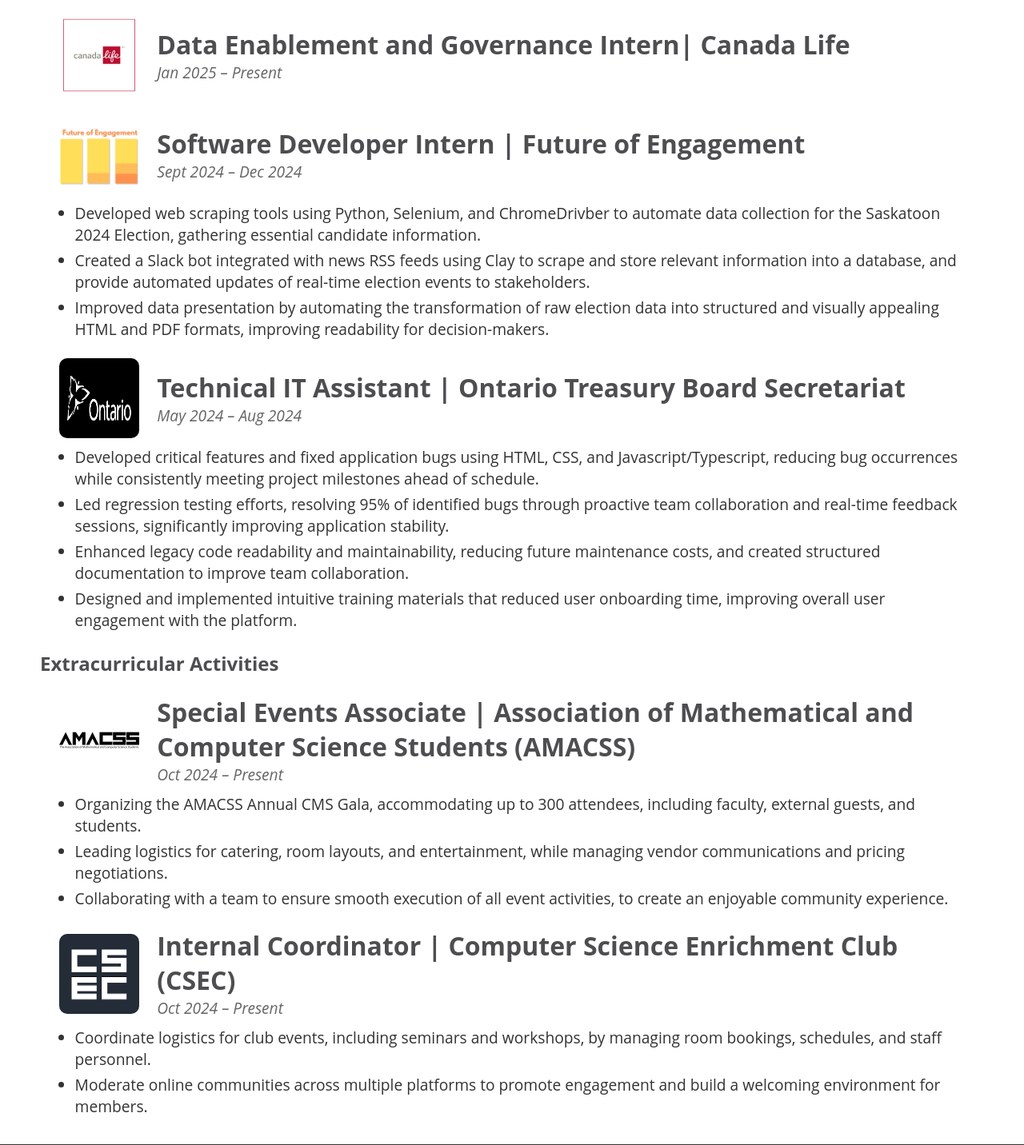
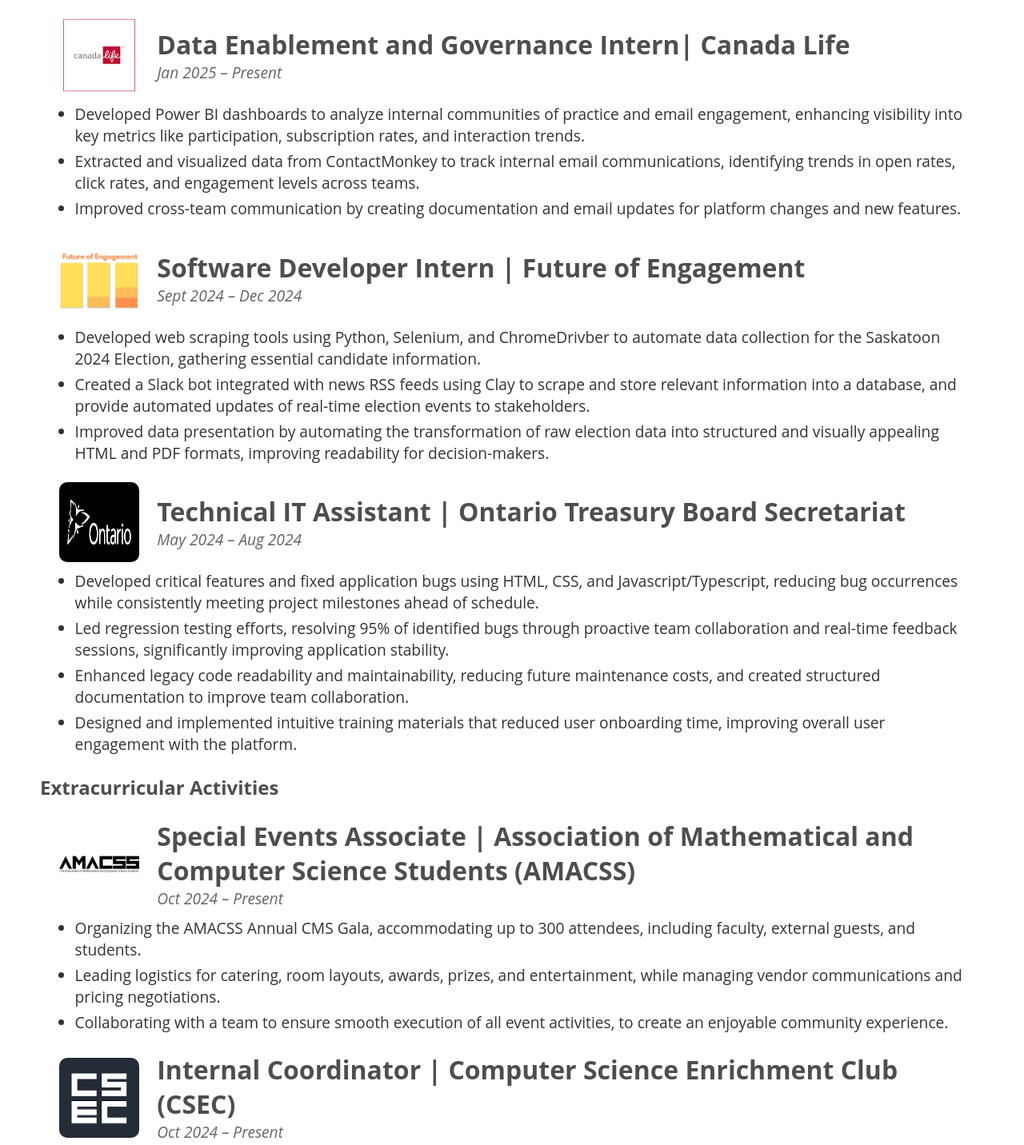
Before and after one commit to e-than-c/personal-webpage-2, a plain HTML site: page experience.html in a window 1280 px wide. Shown: the part 700-2132 px from the top of the page at 80% size. Drawn offline with Linux system fonts and the light colour scheme.

Commit message:
updated CL experience

```diff
--- a/experience.html
+++ b/experience.html
@@ -82,6 +82,12 @@
               </div>
             </div>
             <ul>
+              <li>Developed Power BI dashboards to analyze internal communities of practice and email engagement,
+                enhancing visibility into key metrics like participation, subscription rates, and interaction trends.</li>
+              <li>Extracted and visualized data from ContactMonkey to track internal email communications,
+                identifying trends in open rates, click rates, and engagement levels across teams.</li>
+                <li>Improved cross-team communication by creating documentation and email updates for platform changes and new features.</li>
+                </li>
             </ul>
           </div>
           <div class="job">
@@ -174,7 +180,7 @@
                 attendees, including faculty, external guests, and students.
               </li>
               <li>
-                Leading logistics for catering, room layouts, and entertainment,
+                Leading logistics for catering, room layouts, awards, prizes, and entertainment,
                 while managing vendor communications and pricing negotiations.
               </li>
               <li>
```
